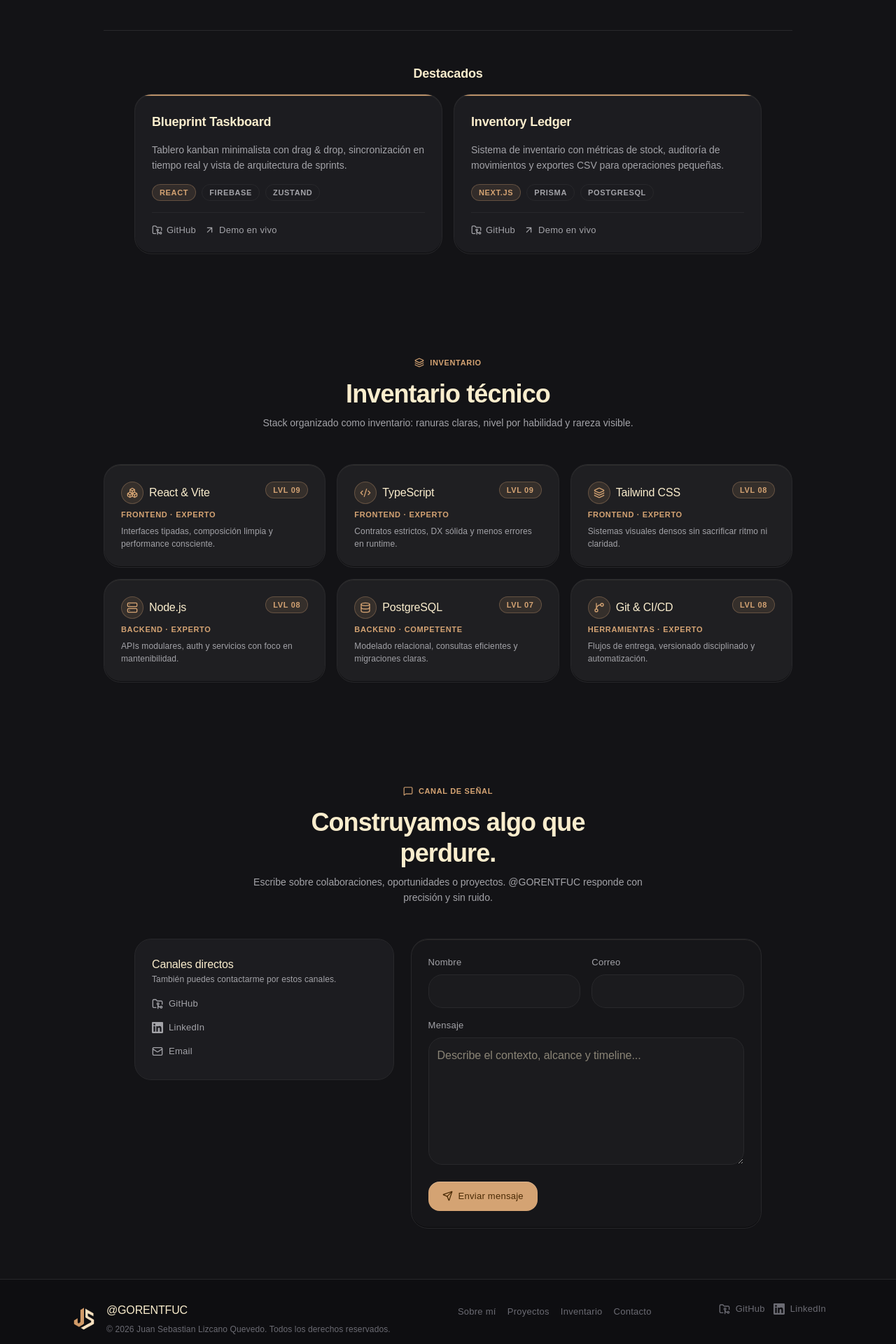
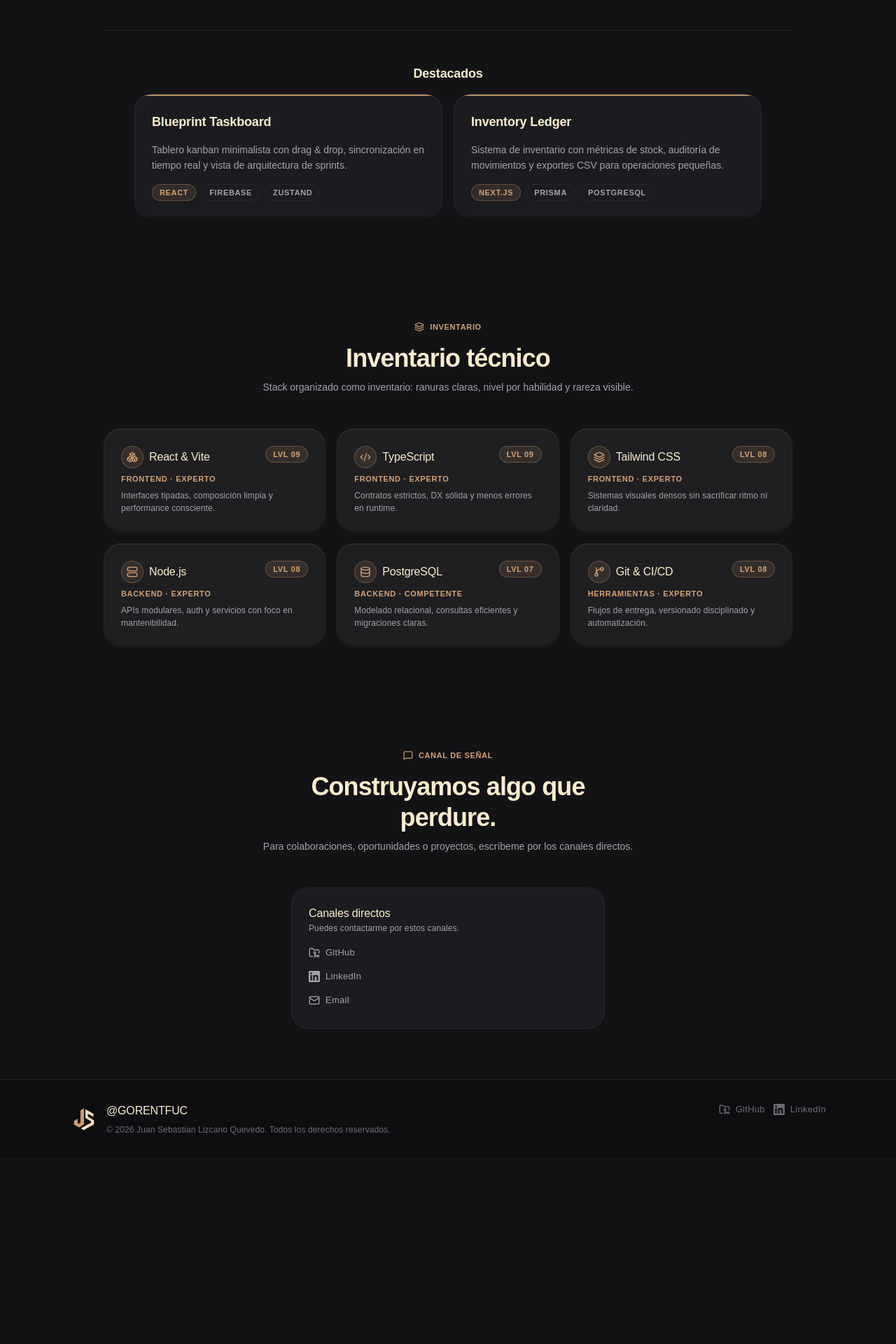
Before and after one commit to GORENTFUC/GORENTFUC.github.io, a React (Vite) app: page / in a window 1280 px wide. Shown: the part 1260-3180 px from the top of the page at 70% size. After the commit the page ends 2915 px from the top, so only its background shows below. Built offline with nearby package versions, Linux system fonts and the light colour scheme.

Commit message:
feat(portfolio): publish Web Arcoiris and simplify contact

```diff
--- a/src/components/Contact.tsx
+++ b/src/components/Contact.tsx
@@ -1,35 +1,10 @@
-import { useId, useState, type FormEvent } from "react"
-import { MessageSquare, Send } from "lucide-react"
+import { MessageSquare } from "lucide-react"
 import { socialLinks } from "@/data/portfolio"
 import { SocialPlatformIcon } from "@/components/icons"
 import { useLocale } from "@/i18n"
 
-type FormState = {
-  name: string
-  email: string
-  message: string
-}
-
-const initialState: FormState = {
-  name: "",
-  email: "",
-  message: "",
-}
-
 export function Contact() {
   const { t } = useLocale()
-  const formId = useId()
-  const [form, setForm] = useState<FormState>(initialState)
-  const [submitted, setSubmitted] = useState(false)
-
-  function handleSubmit(event: FormEvent<HTMLFormElement>) {
-    event.preventDefault()
-    const subject = encodeURIComponent(t.contact.mailSubject(form.name))
-    const body = encodeURIComponent(`${form.message}\n\n— ${form.name} <${form.email}>`)
-    window.location.href = `mailto:juan.lizcano.dev@gmail.com?subject=${subject}&body=${body}`
-    setSubmitted(true)
-    setForm(initialState)
-  }
 
   return (
     <section
@@ -68,15 +43,15 @@ export function Contact() {
           </p>
         </header>
 
-        <div className="mx-auto grid max-w-4xl gap-6 lg:grid-cols-[0.85fr_1.15fr]">
         <aside
           aria-label={t.contact.channelsAria}
+          className="mx-auto"
           style={{
             backgroundColor: "var(--color-elevated-plate)",
             border: "var(--border-structural)",
             borderRadius: "var(--radius-xl)",
             padding: "var(--space-lg)",
-              height: "fit-content",
+            maxWidth: "28rem",
           }}
         >
           <h3 className="font-title-md" style={{ color: "var(--color-warm-cream)", marginTop: 0 }}>
@@ -117,175 +92,7 @@ export function Contact() {
             ))}
           </ul>
         </aside>
-
-          <form
-            onSubmit={handleSubmit}
-            noValidate
-            style={{
-              backgroundColor: "var(--color-surface-substrate)",
-              border: "var(--border-structural)",
-              borderRadius: "var(--radius-xl)",
-              boxShadow: "var(--shadow-tactile-inset)",
-              padding: "var(--space-lg)",
-              display: "grid",
-              gap: "var(--space-md)",
-            }}
-            aria-describedby={submitted ? `${formId}-success` : undefined}
-          >
-            <div className="grid gap-4 sm:grid-cols-2">
-              <Field
-                id={`${formId}-name`}
-                label={t.contact.name}
-                value={form.name}
-                onChange={(value) => setForm((prev) => ({ ...prev, name: value }))}
-                autoComplete="name"
-                required
-              />
-              <Field
-                id={`${formId}-email`}
-                label={t.contact.email}
-                type="email"
-                value={form.email}
-                onChange={(value) => setForm((prev) => ({ ...prev, email: value }))}
-                autoComplete="email"
-                required
-              />
-            </div>
-
-            <div>
-              <label
-                htmlFor={`${formId}-message`}
-                className="font-label-md mb-2 block"
-                style={{ color: "var(--color-text-secondary)" }}
-              >
-                {t.contact.message}
-              </label>
-              <textarea
-                id={`${formId}-message`}
-                name="message"
-                required
-                rows={6}
-                value={form.message}
-                onChange={(event) => setForm((prev) => ({ ...prev, message: event.target.value }))}
-                placeholder={t.contact.placeholder}
-                className="w-full resize-y"
-                style={{
-                  backgroundColor: "var(--color-surface-container-low)",
-                  color: "var(--color-text-primary)",
-                  border: "var(--border-structural)",
-                  borderRadius: "var(--radius-lg)",
-                  padding: "0.75rem",
-                  outline: "none",
-                }}
-                onFocus={(event) => {
-                  event.currentTarget.style.border = "var(--border-focus)"
-                }}
-                onBlur={(event) => {
-                  event.currentTarget.style.border = "var(--border-structural)"
-                }}
-              />
-            </div>
-
-            <div className="flex flex-wrap items-center gap-3">
-              <button
-                type="submit"
-                className="inline-flex w-full items-center justify-center gap-2 font-label-md sm:w-auto"
-                style={{
-                  backgroundColor: "var(--color-architectural-ochre)",
-                  color: "var(--color-on-primary)",
-                  border: "none",
-                  borderRadius: "var(--radius-md)",
-                  padding: "0.75rem 1.25rem",
-                  boxShadow: "var(--shadow-button-bevel)",
-                  cursor: "pointer",
-                }}
-                onMouseEnter={(event) => {
-                  event.currentTarget.style.backgroundColor = "var(--color-architectural-ochre-hover)"
-                }}
-                onMouseLeave={(event) => {
-                  event.currentTarget.style.backgroundColor = "var(--color-architectural-ochre)"
-                }}
-                onMouseDown={(event) => {
-                  event.currentTarget.style.transform = "translateY(1px)"
-                }}
-                onMouseUp={(event) => {
-                  event.currentTarget.style.transform = "translateY(0)"
-                }}
-              >
-                <Send size={15} aria-hidden="true" />
-                {t.contact.submit}
-              </button>
-
-              {submitted ? (
-                <p
-                  id={`${formId}-success`}
-                  className="font-body-sm"
-                  style={{ color: "var(--color-muted-earth-olive)", margin: 0 }}
-                  role="status"
-                >
-                  {t.contact.success}
-                </p>
-              ) : null}
-            </div>
-          </form>
-        </div>
       </div>
     </section>
   )
 }
-
-type FieldProps = {
-  id: string
-  label: string
-  value: string
-  onChange: (value: string) => void
-  type?: string
-  autoComplete?: string
-  required?: boolean
-}
-
-function Field({
-  id,
-  label,
-  value,
-  onChange,
-  type = "text",
-  autoComplete,
-  required,
-}: FieldProps) {
-  return (
-    <div>
-      <label
-        htmlFor={id}
-        className="font-label-md mb-2 block"
-        style={{ color: "var(--color-text-secondary)" }}
-      >
-        {label}
-      </label>
-      <input
-        id={id}
-        name={id}
-        type={type}
-        value={value}
-        required={required}
-        autoComplete={autoComplete}
-        onChange={(event) => onChange(event.target.value)}
-        className="w-full"
-        style={{
-          backgroundColor: "var(--color-surface-container-low)",
-          color: "var(--color-text-primary)",
-          border: "var(--border-structural)",
-          borderRadius: "var(--radius-lg)",
-          padding: "0.625rem 0.75rem",
-          outline: "none",
-        }}
-        onFocus={(event) => {
-          event.currentTarget.style.border = "var(--border-focus)"
-        }}
-        onBlur={(event) => {
-          event.currentTarget.style.border = "var(--border-structural)"
-        }}
-      />
-    </div>
-  )
-}
--- a/src/components/Footer.tsx
+++ b/src/components/Footer.tsx
@@ -41,31 +41,6 @@ export function Footer() {
           </div>
         </div>
 
-        <nav aria-label={t.footer.quickLinksAria}>
-          <ul
-            className="flex flex-wrap justify-center gap-x-4 gap-y-2 md:justify-start"
-            style={{ listStyle: "none", margin: 0, padding: 0 }}
-          >
-            {t.nav.links.map((link) => (
-              <li key={link.href}>
-                <a
-                  href={link.href}
-                  className="font-label-md"
-                  style={{ color: "var(--color-text-muted)" }}
-                  onMouseEnter={(event) => {
-                    event.currentTarget.style.color = "var(--color-architectural-ochre)"
-                  }}
-                  onMouseLeave={(event) => {
-                    event.currentTarget.style.color = "var(--color-text-muted)"
-                  }}
-                >
-                  {link.label}
-                </a>
-              </li>
-            ))}
-          </ul>
-        </nav>
-
         <nav aria-label={t.footer.socialAria}>
           <ul
             className="flex flex-wrap justify-center gap-3 md:justify-start"
--- a/src/components/Projects.tsx
+++ b/src/components/Projects.tsx
@@ -112,19 +112,21 @@ function ProjectCard({ project }: { project: Project }) {
           </div>
         ) : null}
 
-        <div className="flex flex-wrap gap-2">
+        <div className="mt-auto flex flex-wrap gap-2">
           {project.tags.map((tag, index) => (
             <TechChip key={tag} label={tag} featured={index === 0} />
           ))}
         </div>
 
+        {project.status === "active" && (project.githubUrl || project.liveUrl) ? (
           <div
-          className="mt-auto flex flex-wrap gap-3"
+            className="flex flex-wrap gap-3"
             style={{
               borderTop: "var(--border-structural)",
               paddingTop: "var(--space-md)",
             }}
           >
+            {project.githubUrl ? (
               <a
                 href={project.githubUrl}
                 target="_blank"
@@ -142,6 +144,7 @@ function ProjectCard({ project }: { project: Project }) {
                 <FolderGit2 size={15} aria-hidden="true" />
                 GitHub
               </a>
+            ) : null}
             {project.liveUrl ? (
               <a
                 href={project.liveUrl}
@@ -162,6 +165,7 @@ function ProjectCard({ project }: { project: Project }) {
               </a>
             ) : null}
           </div>
+        ) : null}
       </div>
     </article>
   )
--- a/src/data/portfolio.ts
+++ b/src/data/portfolio.ts
@@ -2,7 +2,7 @@ export interface Project {
   id: string
   title: string
   tags: string[]
-  githubUrl: string
+  githubUrl?: string
   liveUrl?: string
   status: "active" | "featured"
   progress?: number
@@ -43,12 +43,10 @@ export const currentProjects: Project[] = [
     progress: 72,
   },
   {
-    id: "current-api-hub",
-    title: "Forge API Hub",
-    tags: ["Node.js", "Express", "PostgreSQL", "Docker"],
-    githubUrl: "https://github.com/GORENTFUC",
+    id: "current-web-arcoiris",
+    title: "Web Arcoiris",
+    tags: ["React", "TypeScript", "UI"],
     status: "active",
-    progress: 58,
   },
 ]
 
@@ -57,16 +55,12 @@ export const featuredProjects: Project[] = [
     id: "featured-taskboard",
     title: "Blueprint Taskboard",
     tags: ["React", "Firebase", "Zustand"],
-    githubUrl: "https://github.com/GORENTFUC",
-    liveUrl: "https://blueprint-taskboard.vercel.app",
     status: "featured",
   },
   {
     id: "featured-inventory",
     title: "Inventory Ledger",
     tags: ["Next.js", "Prisma", "PostgreSQL"],
-    githubUrl: "https://github.com/GORENTFUC",
-    liveUrl: "https://inventory-ledger.vercel.app",
     status: "featured",
   },
 ]
--- a/src/i18n/translations.ts
+++ b/src/i18n/translations.ts
@@ -84,18 +84,10 @@ export type Dictionary = {
     channelsTitle: string
     channelsBody: string
     channelsAria: string
-    name: string
-    email: string
-    message: string
-    placeholder: string
-    submit: string
-    success: string
     openLinkAria: (label: string) => string
-    mailSubject: (name: string) => string
   }
   footer: {
     rights: (year: number, name: string) => string
-    quickLinksAria: string
     socialAria: string
   }
 }
@@ -153,9 +145,9 @@ const es: Dictionary = {
         description:
           "Portafolio personal con estética Tactile Architectural Minimalist. React, TypeScript y un sistema de tokens obsidian / ocre.",
       },
-      "current-api-hub": {
+      "current-web-arcoiris": {
         description:
-          "API gateway modular con autenticación JWT, rate limiting y paneles de telemetría para microservicios internos.",
+          "Sitio web de un jardín infantil. Sigue en desarrollo y el acceso permanece privado.",
       },
       "featured-taskboard": {
         description:
@@ -241,22 +233,14 @@ const es: Dictionary = {
     eyebrow: "Canal de señal",
     title: "Construyamos algo que perdure.",
     subtitle:
-      "Escribe sobre colaboraciones, oportunidades o proyectos. @GORENTFUC responde con precisión y sin ruido.",
+      "Para colaboraciones, oportunidades o proyectos, escríbeme por los canales directos.",
     channelsTitle: "Canales directos",
-    channelsBody: "También puedes contactarme por estos canales.",
+    channelsBody: "Puedes contactarme por estos canales.",
     channelsAria: "Redes sociales",
-    name: "Nombre",
-    email: "Correo",
-    message: "Mensaje",
-    placeholder: "Describe el contexto, alcance y timeline...",
-    submit: "Enviar mensaje",
-    success: "Abriendo tu cliente de correo…",
     openLinkAria: (label) => `Abrir ${label}`,
-    mailSubject: (name) => `Contacto portfolio — ${name}`,
   },
   footer: {
     rights: (year, name) => `© ${year} ${name}. Todos los derechos reservados.`,
-    quickLinksAria: "Accesos rápidos del pie",
     socialAria: "Redes sociales del pie",
   },
 }
@@ -314,9 +298,9 @@ const en: Dictionary = {
         description:
           "Personal portfolio with a Tactile Architectural Minimalist aesthetic. React, TypeScript, and an obsidian / ochre token system.",
       },
-      "current-api-hub": {
+      "current-web-arcoiris": {
         description:
-          "Modular API gateway with JWT auth, rate limiting, and telemetry panels for internal microservices.",
+          "Website for a kindergarten. Still in development, with access kept private.",
       },
       "featured-taskboard": {
         description:
@@ -402,22 +386,14 @@ const en: Dictionary = {
     eyebrow: "Signal Channel",
     title: "Let's construct something timeless.",
     subtitle:
-      "Write about collaborations, opportunities, or projects. @GORENTFUC replies with precision and no noise.",
+      "For collaborations, opportunities, or projects, reach me through the direct channels.",
     channelsTitle: "Direct channels",
-    channelsBody: "You can also reach me through these channels.",
+    channelsBody: "You can reach me through these channels.",
     channelsAria: "Social links",
-    name: "Name",
-    email: "Email",
-    message: "Message",
-    placeholder: "Describe context, scope, and timeline...",
-    submit: "Send Transmission",
-    success: "Opening your mail client…",
     openLinkAria: (label) => `Open ${label}`,
-    mailSubject: (name) => `Portfolio contact — ${name}`,
   },
   footer: {
     rights: (year, name) => `© ${year} ${name}. All rights reserved.`,
-    quickLinksAria: "Footer quick links",
     socialAria: "Footer social links",
   },
 }
```
Lines whose indentation alone changed are shown as unchanged.
